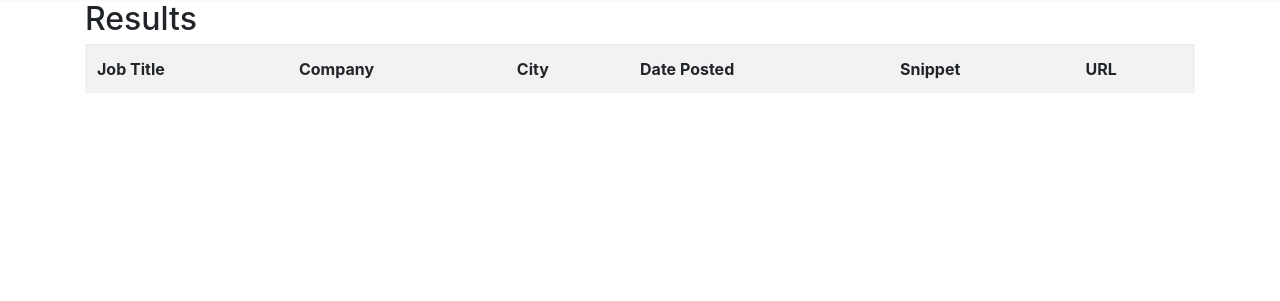
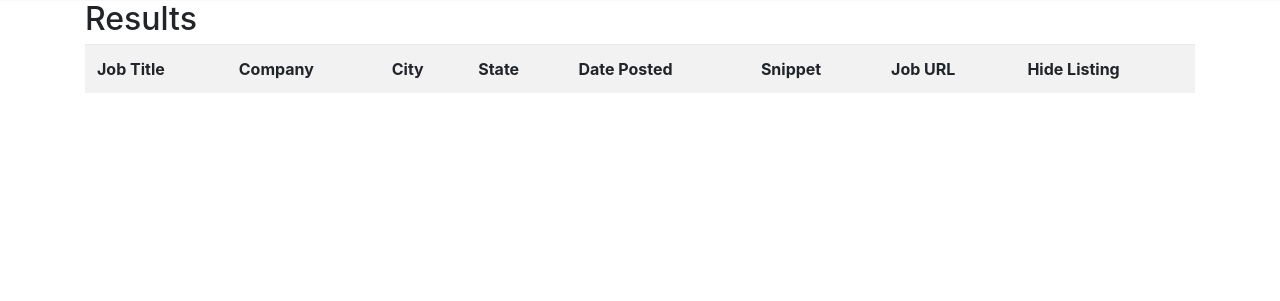
Before and after one commit to NoahLE/GMOOH, a Django app: page /indeed/results/ in a window 1280 px wide. Shown: the part 55-356 px from the top of the page. Run offline with Django 3.2, Linux system fonts and the light colour scheme; data that the repository does not hold is empty; some libraries are stand-ins or nearby versions.

Commit message:
Changed pk to use UUID, made some result interface tweaks, added a hide listing button to the results page

```diff
--- a/gmooh/gmooh/templates/indeed_api/results.html
+++ b/gmooh/gmooh/templates/indeed_api/results.html
@@ -8,20 +8,22 @@
             <th>Job Title</th>
             <th>Company</th>
             <th>City</th>
-{#            <th>State</th>#}
+            <th>State</th>
             <th>Date Posted</th>
             <th>Snippet</th>
-            <th>URL</th>
+            <th>Job URL</th>
+            <th>Hide Listing</th>
         </tr>
         {% for job in jobs %}
             <tr>
                 <td>{{ job.job_title }}</td>
                 <td>{{ job.company }}</td>
                 <td>{{ job.city }}</td>
-{#                <td>{{ job.state }}</td>#}
+                <td>{{ job.state }}</td>
                 <td>{{ job.return_datetime|timesince }} ago</td>
                 <td>{{ job.snippet }}</td>
                 <td><a href="{{ job.url }}">Link</a></td>
+                <td><a href="{% url 'indeed:hide_listing' job.pk %}">Hide</a></td>
             </tr>
         {% endfor %}
     </table>
--- a/gmooh/indeed_api/urls.py
+++ b/gmooh/indeed_api/urls.py
@@ -1,11 +1,12 @@
 from django.conf.urls import url
 from django.views.generic import TemplateView
 
-from .views import index, search, results
+from .views import index, search, results, hide_listing
 
 app_name = 'indeed_api'
 urlpatterns = [
     url(r'^$', index, name='index'),
     url(r'^search/$', search, name='search'),
     url(r'^results/$', results, name='results'),
+    url(r'^hide/(?P<listing_pk>[0-9a-f-]+)/$', hide_listing, name='hide_listing')
 ]
--- a/gmooh/indeed_api/utils/api_runner.py
+++ b/gmooh/indeed_api/utils/api_runner.py
@@ -1,15 +1,16 @@
 import json
+import requests
+
 from math import ceil
-
-import requests
 
 from indeed_api.models import JobAPI, JobPost
 
 
+# Helper function for - api_runner => run_api()
 # Takes the results from the Indeed API and saves each listing to the database
-# Helper function for - run_api()
-def save_posts_to_database(data):
+def save_posts_to_database(data, search_id):
     for result in data:
+        from_search = JobAPI.objects.get(pk=search_id)
         if not JobPost.objects.filter(job_key=result['jobkey']).exists():
             JobPost.objects.get_or_create(
                 job_title=result['jobtitle'],
@@ -29,12 +30,14 @@ def save_posts_to_database(data):
 
                 sponsored=result['sponsored'],
                 expired=result['expired'],
-                onmousedown=result['onmousedown']
+                onmousedown=result['onmousedown'],
+
+                from_search=from_search
             )
 
 
+# Helper function for - api_runner => run_api()
 # Builds URLs based on the number of results from the API call
-# Helper function for - run_api()
 def build_batch_urls(url_object, total_results):
     number_of_batches = int(ceil(total_results / 25))
 
@@ -68,16 +71,13 @@ def run_api(urls):
             results = parsed_data['results']
 
             build_batch_urls(url_object=url, total_results=total_results)
-            save_posts_to_database(data=results)
+            save_posts_to_database(data=results, search_id=url.pk)
 
 
 def api_main():
-    seed_urls_to_run = JobAPI.objects.filter(url_type="seed", )
-                                            # url_run=False,)
+    seed_urls_to_run = JobAPI.objects.filter(url_type="seed")
 
-
-    batch_urls_to_run = JobAPI.objects.filter(url_type="batch", )
-                                            # url_run=False,)
+    batch_urls_to_run = JobAPI.objects.filter(url_type="batch")
 
     run_api(seed_urls_to_run)
     run_api(batch_urls_to_run)
--- a/gmooh/indeed_api/views.py
+++ b/gmooh/indeed_api/views.py
@@ -1,6 +1,6 @@
 import os
 
-from django.shortcuts import render, redirect, reverse
+from django.shortcuts import render, redirect, reverse, HttpResponseRedirect, get_object_or_404
 
 from .forms import SearchForm
 from .models import JobAPI, JobPost
@@ -18,7 +18,6 @@ def index(request):
     return render(request, 'indeed_api/index.html', context=context)
 
 
-# Search
 def search(request):
     search_form = SearchForm()
 
@@ -28,8 +27,6 @@ def search(request):
         submitted_form = SearchForm(request.POST)
         if submitted_form.is_valid():
             form_data = submitted_form.save(commit=False)
-
-            form_data.api_key = os.environ['INDEED_PUBLISHER_API']
 
             form_data.search_must_contain = submitted_form.cleaned_data['search_must_contain']
             form_data.search_at_least_one = submitted_form.cleaned_data['search_at_least_one']
@@ -43,9 +40,8 @@ def search(request):
             form_data.url_for_api = form_data.build_url_job_search()
 
             if JobAPI.objects.filter(url_for_api=form_data.url_for_api).exists():
-                # Search already exists
-                # Redirect to results, order of terms shouldn't matter
-                pass
+                # Search already exists, update timestamp
+                form_data.url_updated()
             else:
                 form_data.save()
                 return redirect(reverse("indeed_api:index"))
@@ -62,7 +58,7 @@ def results(request):
     api_main()
 
     # get all job listings
-    jobs = JobPost.objects.all()
+    jobs = JobPost.objects.filter(listing_hidden=False)
 
     # if post - filter by categories
 
@@ -71,3 +67,11 @@ def results(request):
     }
 
     return render(request, template_name='indeed_api/results.html', context=context)
+
+
+def hide_listing(request, listing_pk):
+    listing = get_object_or_404(JobPost, pk=listing_pk)
+    listing.listing_hidden = True
+    listing.save()
+
+    return HttpResponseRedirect(reverse('indeed:results'))
```
Also changed, not shown: gmooh/gmooh/templates/indeed_api/index.html (+6 -4 lines), gmooh/indeed_api/models.py (+15 -7 lines).
